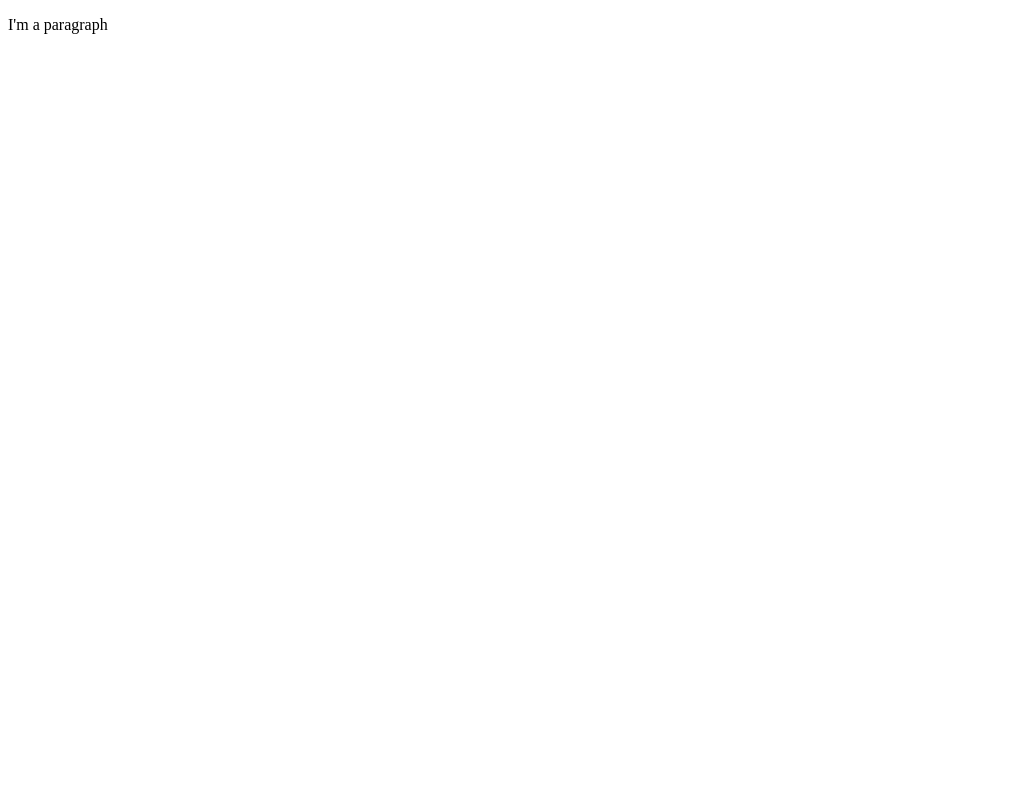
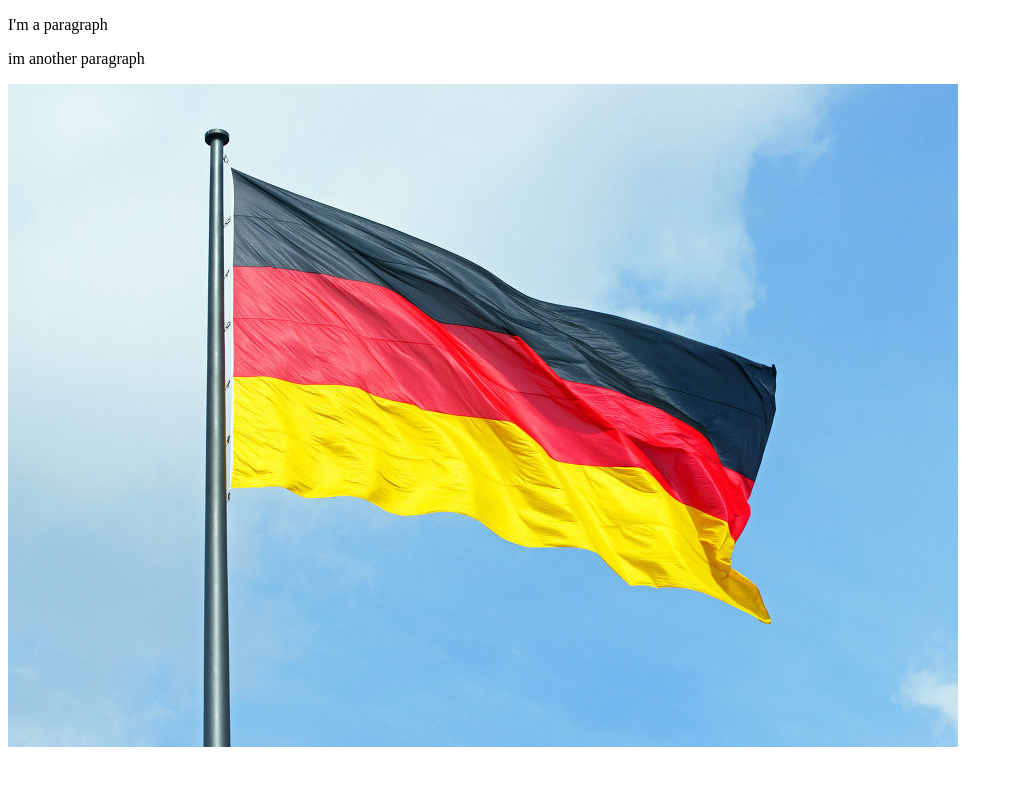
Before and after one commit to Cdixon-3/project-1, a plain HTML site: page index.html in a window 1280 px wide. Shown: the whole page, without its empty margins (0-1013 px from the left). Drawn offline with Linux system fonts and the light colour scheme.

Commit message:
added image of germany  flag

```diff
--- a/index.html
+++ b/index.html
@@ -7,5 +7,7 @@
 
     <body>
         <p>I'm a paragraph</p>
+        <p>im another paragraph</p>
+        <img src="images/germany-states.jpg" alt="germany flag" />
     </body>
 </html>
```
Also changed, not shown: images/germany-states.jpg (added).
